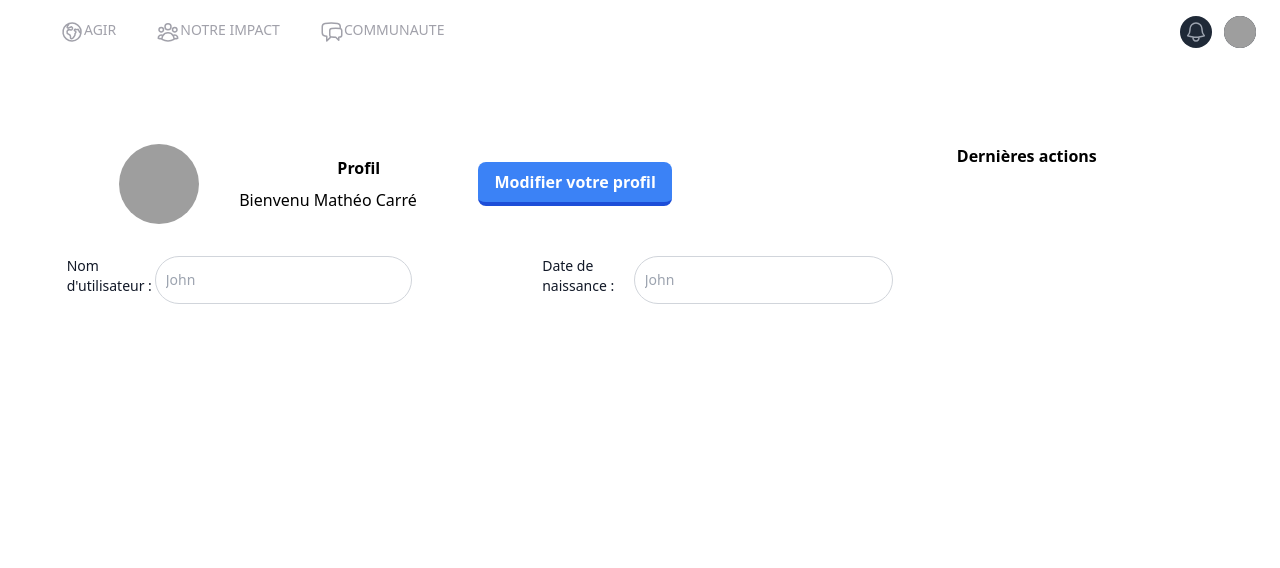
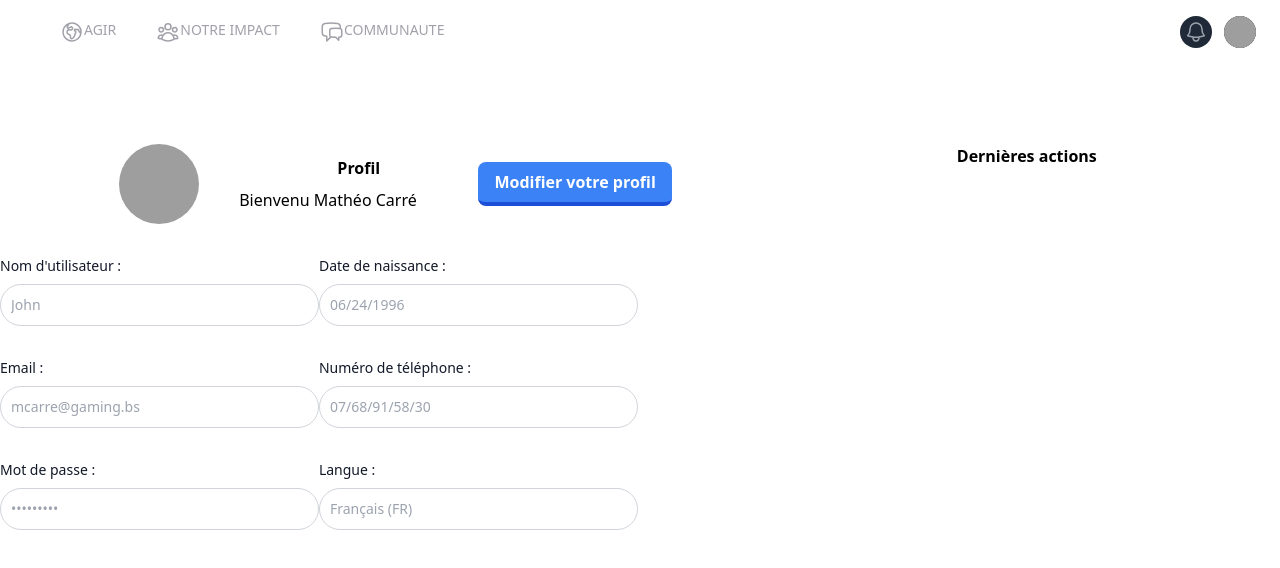
Before and after one commit to UVictoras/Projet-Commun-Oceano-Monaco, a React (Create React App) app in the folder oceano/: page /pages/profil.js in a window 1280 px wide. Shown: the top 568 px of the page. Built offline with nearby package versions, Linux system fonts and the light colour scheme; grey boxes are pictures that could not be loaded.

Commit message:
profile update

```diff
--- a/oceano/src/pages/profil.js
+++ b/oceano/src/pages/profil.js
@@ -3,7 +3,7 @@ import Navbar from "../components/navbar";
 function Profile(props) {
     return <div className="profile">
         <Navbar />
-        <div className="container mx-auto mt-20">
+        <div className="sm:container sm:mx-auto mt-20">
             <div class="grid grid-flow-col">
                 <div className="profil">
                     <div class="grid grid-cols-4">
@@ -28,14 +28,34 @@ function Profile(props) {
                             </button></div>
 
                     </div>
-                    <div className="grid grid-cols-2 ">
-                        <div className="flex justify-self-center pt-8">
-                            <p for="first_name" class="block mb-2 text-sm font-medium text-gray-900">Nom d'utilisateur :</p>
-                            <input type="text" id="first_name" class=" border border-gray-300 text-gray-900 text-sm rounded-full focus:ring-blue-500 focus:border-blue-500 block w-full p-2.5 dark:border-gray-300 dark:placeholder-gray-400 dark:text-white dark:focus:ring-blue-500 dark:focus:border-blue-500" placeholder="John" required></input>
+                    <div className="grid grid-cols-3 ">
+                        <div className="pt-8">
+                            <label for="first_name" class="block mb-2 text-sm font-medium text-gray-900 flex justify-content-center">Nom d'utilisateur :</label>
+                            <input type="text" id="first_name" class=" flex justify-content-center border border-gray-300 text-gray-900 text-sm rounded-full focus:ring-blue-500 focus:border-blue-500 block w-full p-2.5 dark:border-gray-300 dark:placeholder-gray-400 dark:text-white dark:focus:ring-blue-500 dark:focus:border-blue-500" placeholder="John" required></input>
                         </div>
-                        <div className="flex justify-self-center pt-8">
-                            <p for="first_name" class="block mb-2 text-sm font-medium text-gray-900 ">Date de naissance :</p>
-                            <input type="text" id="first_name" class=" border border-gray-300 text-gray-900 text-sm rounded-full focus:ring-blue-500 focus:border-blue-500 block w-full p-2.5 dark:border-gray-300 dark:placeholder-gray-400 dark:text-white dark:focus:ring-blue-500 dark:focus:border-blue-500" placeholder="John" required></input>
+                        <div className=" pt-8">
+                            <label for="first_name" class="block mb-2 text-sm font-medium text-gray-900 ">Date de naissance :</label>
+                            <input type="text" id="first_name" class=" border border-gray-300 text-gray-900 text-sm rounded-full focus:ring-blue-500 focus:border-blue-500 block w-full p-2.5 dark:border-gray-300 dark:placeholder-gray-400 dark:text-white dark:focus:ring-blue-500 dark:focus:border-blue-500" placeholder="06/24/1996" required></input>
+                        </div>
+                    </div>
+                    <div className="grid grid-cols-3 ">
+                        <div className="pt-8">
+                            <label for="first_name" class="block mb-2 text-sm font-medium text-gray-900 flex justify-content-center">Email :</label>
+                            <input type="text" id="first_name" class=" flex justify-content-center border border-gray-300 text-gray-900 text-sm rounded-full focus:ring-blue-500 focus:border-blue-500 block w-full p-2.5 dark:border-gray-300 dark:placeholder-gray-400 dark:text-white dark:focus:ring-blue-500 dark:focus:border-blue-500" placeholder="mcarre@gaming.bs" required></input>
+                        </div>
+                        <div className=" pt-8">
+                            <label for="first_name" class="block mb-2 text-sm font-medium text-gray-900 ">Numéro de téléphone :</label>
+                            <input type="text" id="first_name" class=" border border-gray-300 text-gray-900 text-sm rounded-full focus:ring-blue-500 focus:border-blue-500 block w-full p-2.5 dark:border-gray-300 dark:placeholder-gray-400 dark:text-white dark:focus:ring-blue-500 dark:focus:border-blue-500" placeholder="07/68/91/58/30" required></input>
+                        </div>
+                    </div>
+                    <div className="grid grid-cols-3 ">
+                        <div className="pt-8">
+                            <label for="first_name" class="block mb-2 text-sm font-medium text-gray-900 flex justify-content-center">Mot de passe :</label>
+                            <input type="text" id="first_name" class=" flex justify-content-center border border-gray-300 text-gray-900 text-sm rounded-full focus:ring-blue-500 focus:border-blue-500 block w-full p-2.5 dark:border-gray-300 dark:placeholder-gray-400 dark:text-white dark:focus:ring-blue-500 dark:focus:border-blue-500" placeholder="•••••••••" required></input>
+                        </div>
+                        <div className=" pt-8">
+                            <label for="first_name" class="block mb-2 text-sm font-medium text-gray-900 ">Langue :</label>
+                            <input type="text" id="first_name" class=" border border-gray-300 text-gray-900 text-sm rounded-full focus:ring-blue-500 focus:border-blue-500 block w-full p-2.5 dark:border-gray-300 dark:placeholder-gray-400 dark:text-white dark:focus:ring-blue-500 dark:focus:border-blue-500" placeholder="Français (FR)" required></input>
                         </div>
                     </div>
                 </div>
```
